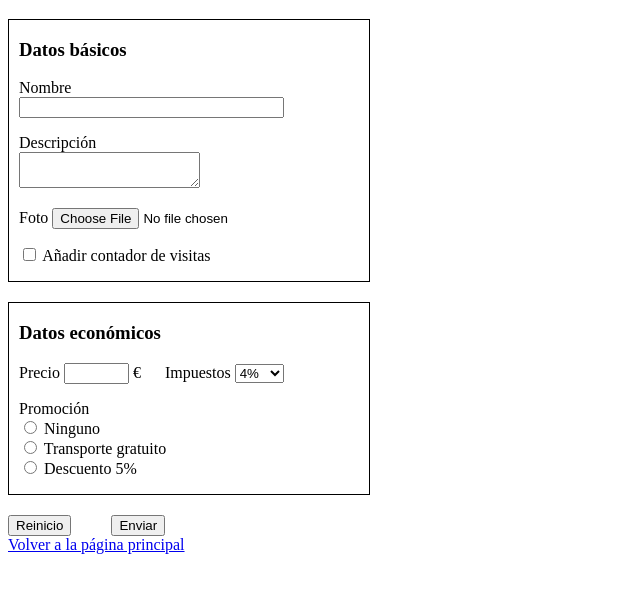
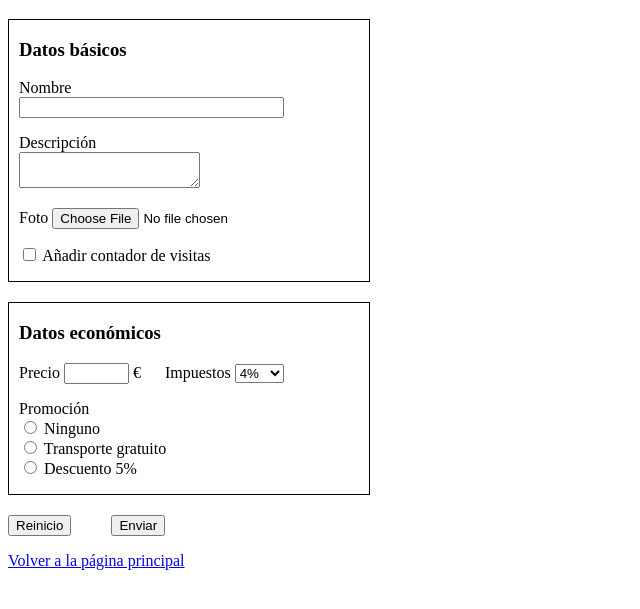
Before and after one commit to AsierAmirSamael/AsierAmirSamael.github.io, a plain HTML site: page paginas/ASIER Ejercicio 19/index.html in a window 1280 px wide. Shown: the part 61-670 px from the top of the page, without its empty margins (0-640 px from the left). Drawn offline with Linux system fonts and the light colour scheme.

Commit message:
Update index.html

```diff
--- a/paginas/ASIER Ejercicio 19/index.html
+++ b/paginas/ASIER Ejercicio 19/index.html
@@ -70,6 +70,6 @@
 			&nbsp;&nbsp;&nbsp;&nbsp;&nbsp;&nbsp;&nbsp;&nbsp;
 			<button type="submit">Enviar</button>
 		</form>
-		<a href="../../index.html">Volver a la página principal</a>
+		<p><a href="../../index.html">Volver a la página principal</a></p>
 	</body>
 </html>
```
